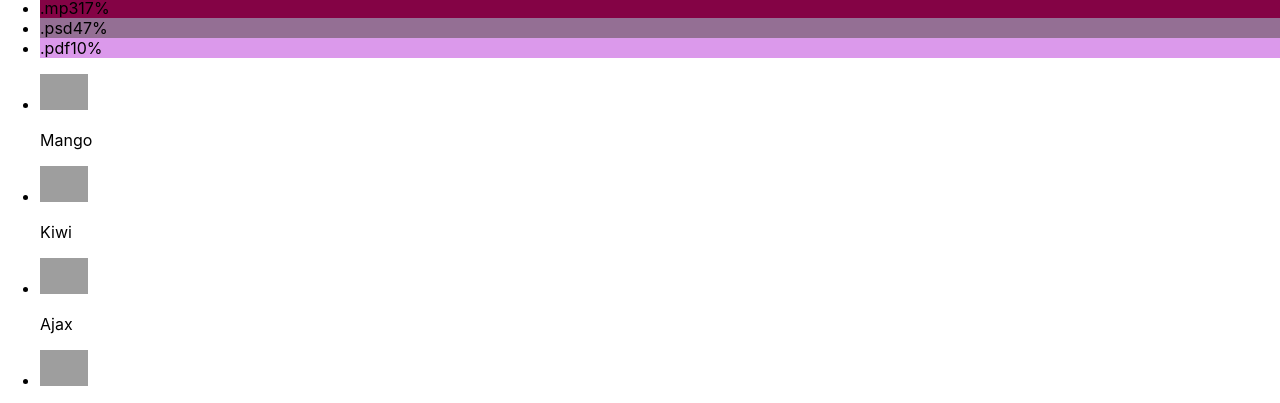
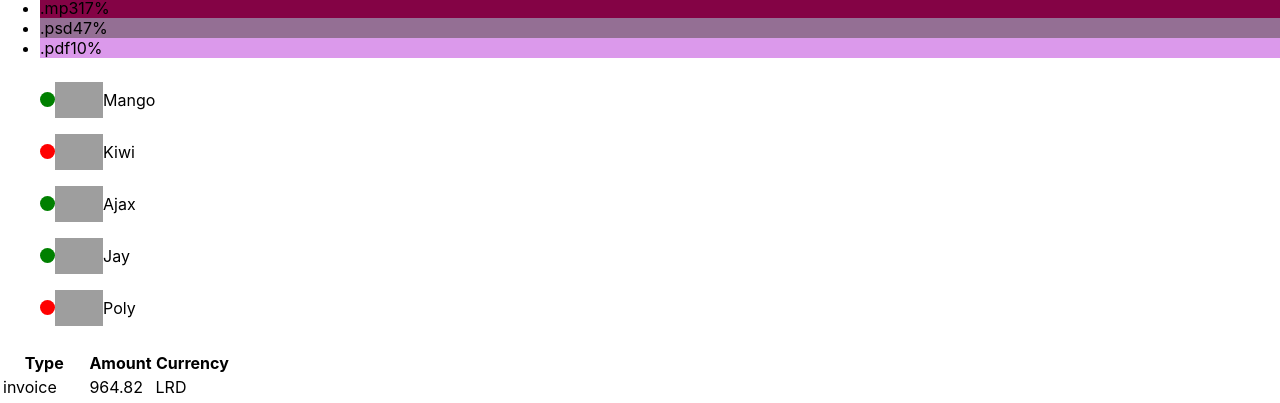
Before and after one commit to AnnaAFA/goit-react-hw-01-components, a React (Create React App) app: page / in a window 1280 px wide. Shown: the part 526-929 px from the top of the page. Built offline with nearby package versions, Linux system fonts and the light colour scheme; grey boxes are pictures that could not be loaded.

Commit message:
add transactions and friends

```diff
--- a/src/components/App.jsx
+++ b/src/components/App.jsx
@@ -1,9 +1,11 @@
 import { Profile } from "./profile/Profile";
 import { Statistics } from "./statistics/Statistics";
-import {FriendList} from "./friends/Friend-list";
+import { FriendList } from "./friends/Friend-list";
+import {TransactionHistory} from "./transaction/TransactionHistory";
 import user from '../data/user.json'
 import data from '../data/data.json'
 import friends from '../data/friends.json'
+import transactions from '../data/transactions.json'
 
 export const App = () => {
   return (
@@ -16,7 +18,8 @@
   stats={user.stats}
       />
       <Statistics title="Upload stats" stats={data} />
-      <FriendList friends={friends} />;
+      <FriendList friends={friends} />
+      <TransactionHistory items={transactions} />
     </>
   );
 };
--- a/src/components/friends/Friend-list.jsx
+++ b/src/components/friends/Friend-list.jsx
@@ -1,4 +1,4 @@
-// import PropTypes from 'prop-types';
+import PropTypes from 'prop-types';
 import style from './Friends.module.css'
 import {FriendListItem} from './Friend-list-item'
 
@@ -19,3 +19,12 @@
         </ul>)
 
 }
+
+
+FriendList.propTypes = {
+    friends: PropTypes.arrayOf(
+        PropTypes.shape({
+            id: PropTypes.number.isRequired,
+          })
+    ).isRequired
+}
--- a/src/components/friends/Friends.module.css
+++ b/src/components/friends/Friends.module.css
@@ -0,0 +1,18 @@
+.item {
+  display: flex;
+  align-items: center;
+}
+
+.status {
+  width: 15px;
+  height: 15px;
+  border-radius: 50%;
+}
+
+.true {
+  background-color: green;
+}
+
+.false {
+  background-color: red;
+}
--- /dev/null
+++ b/src/components/transaction/TransactionHistory.jsx
@@ -0,0 +1,40 @@
+import PropTypes from 'prop-types';
+import style from './TransactionHistory.module.css'
+
+export const TransactionHistory = ({ items }) => {
+    return (
+        <table className={style.transactionHistory}>
+      <thead>
+        <tr>
+          <th className={style.tableHeader}>Type</th>
+          <th className={style.tableHeader}>Amount</th>
+          <th className={style.tableHeader}>Currency</th>
+        </tr>
+      </thead>
+
+      <tbody>
+        {items.map(({ id, type, amount, currency }) => {
+          return (
+            <tr key={id} className={style.tableRow}>
+              <td className={style.tableCell}>{type}</td>
+              <td className={style.tableCell}>{amount}</td>
+              <td className={style.tableCell}>{currency}</td>
+            </tr>
+          );
+        })}
+      </tbody>
+    </table>
+    )
+}
+
+
+TransactionHistory.propTypes = {
+  items: PropTypes.arrayOf(
+    PropTypes.shape({
+      id: PropTypes.string.isRequired,
+      type: PropTypes.string.isRequired,
+      amount: PropTypes.string.isRequired,
+      currency: PropTypes.string.isRequired,
+    })
+  ).isRequired,
+};
--- /dev/null
+++ b/src/data/transactions.json
@@ -0,0 +1,122 @@
+[
+  {
+    "id": "1e0700a2-5183-4291-85cc-2065a036a683",
+    "type": "invoice",
+    "amount": "964.82",
+    "currency": "LRD"
+  },
+  {
+    "id": "a30f821b-4d25-4ff0-abdd-e340b3f0dd2b",
+    "type": "payment",
+    "amount": "686.50",
+    "currency": "WST"
+  },
+  {
+    "id": "44dca67a-8e5a-4798-bf8e-b15efd4e1abd",
+    "type": "invoice",
+    "amount": "828.62",
+    "currency": "UGX"
+  },
+  {
+    "id": "ea8ed3dc-2b68-4a53-905a-53ecb0adef33",
+    "type": "withdrawal",
+    "amount": "527.80",
+    "currency": "ALL"
+  },
+  {
+    "id": "ea76146a-0b00-4b80-bc02-a8c822176712",
+    "type": "withdrawal",
+    "amount": "371.43",
+    "currency": "MUR"
+  },
+  {
+    "id": "63ca02f9-d637-46b5-9237-f3b24425e029",
+    "type": "payment",
+    "amount": "862.44",
+    "currency": "AUD"
+  },
+  {
+    "id": "ed0263e8-59a5-4bf1-87e0-2bb88e53dc34",
+    "type": "withdrawal",
+    "amount": "907.00",
+    "currency": "GEL"
+  },
+  {
+    "id": "6013bad0-750c-4691-8bc2-d8f2b43969c4",
+    "type": "withdrawal",
+    "amount": "352.52",
+    "currency": "UGX"
+  },
+  {
+    "id": "252c7be4-8b06-4fa7-8d42-61fb835b70d5",
+    "type": "payment",
+    "amount": "388.98",
+    "currency": "TOP"
+  },
+  {
+    "id": "4eaab41b-b967-40ac-82ed-85fc66f646f1",
+    "type": "deposit",
+    "amount": "103.10",
+    "currency": "BWP"
+  },
+  {
+    "id": "9648a350-8469-42d5-8bf3-18090de5fe67",
+    "type": "withdrawal",
+    "amount": "322.32",
+    "currency": "MRO"
+  },
+  {
+    "id": "9c5c25fb-1a95-4b2f-8d1f-4c4426d677cc",
+    "type": "invoice",
+    "amount": "14.79",
+    "currency": "PYG"
+  },
+  {
+    "id": "43ef232c-80e9-4d6f-b48a-b22405620de3",
+    "type": "payment",
+    "amount": "904.86",
+    "currency": "CHF"
+  },
+  {
+    "id": "5161682e-e620-4019-ab0a-24ceb10fbd20",
+    "type": "withdrawal",
+    "amount": "307.08",
+    "currency": "NOK"
+  },
+  {
+    "id": "7b119d71-42e6-4c42-a141-6818b07bb9ff",
+    "type": "invoice",
+    "amount": "275.07",
+    "currency": "AWG"
+  },
+  {
+    "id": "a4f65722-65c4-4c28-b1f4-b8ed988bb205",
+    "type": "deposit",
+    "amount": "213.10",
+    "currency": "STD"
+  },
+  {
+    "id": "c6e5784b-0ca3-48d6-86e5-b5128af5a523",
+    "type": "invoice",
+    "amount": "116.11",
+    "currency": "CUP CUC"
+  },
+  {
+    "id": "c9ebed6a-3a02-4b49-ac0d-0534b51f2bfd",
+    "type": "invoice",
+    "amount": "878.67",
+    "currency": "HKD"
+  },
+  {
+    "id": "a4a98b0e-b22c-438b-9f83-de2df52110c8",
+    "type": "invoice",
+    "amount": "725.03",
+    "currency": "UYU UYI"
+  },
+  {
+    "id": "b39bfa7a-0166-4c47-94d6-87d20590f746",
+    "type": "payment",
+    "amount": "405.45",
+    "currency": "MDL"
+  }
+]
```
Also changed, not shown: src/components/friends/Friend-list-item.jsx (+7 -1 lines), src/components/transaction/TransactionHistory.module.css (added).
